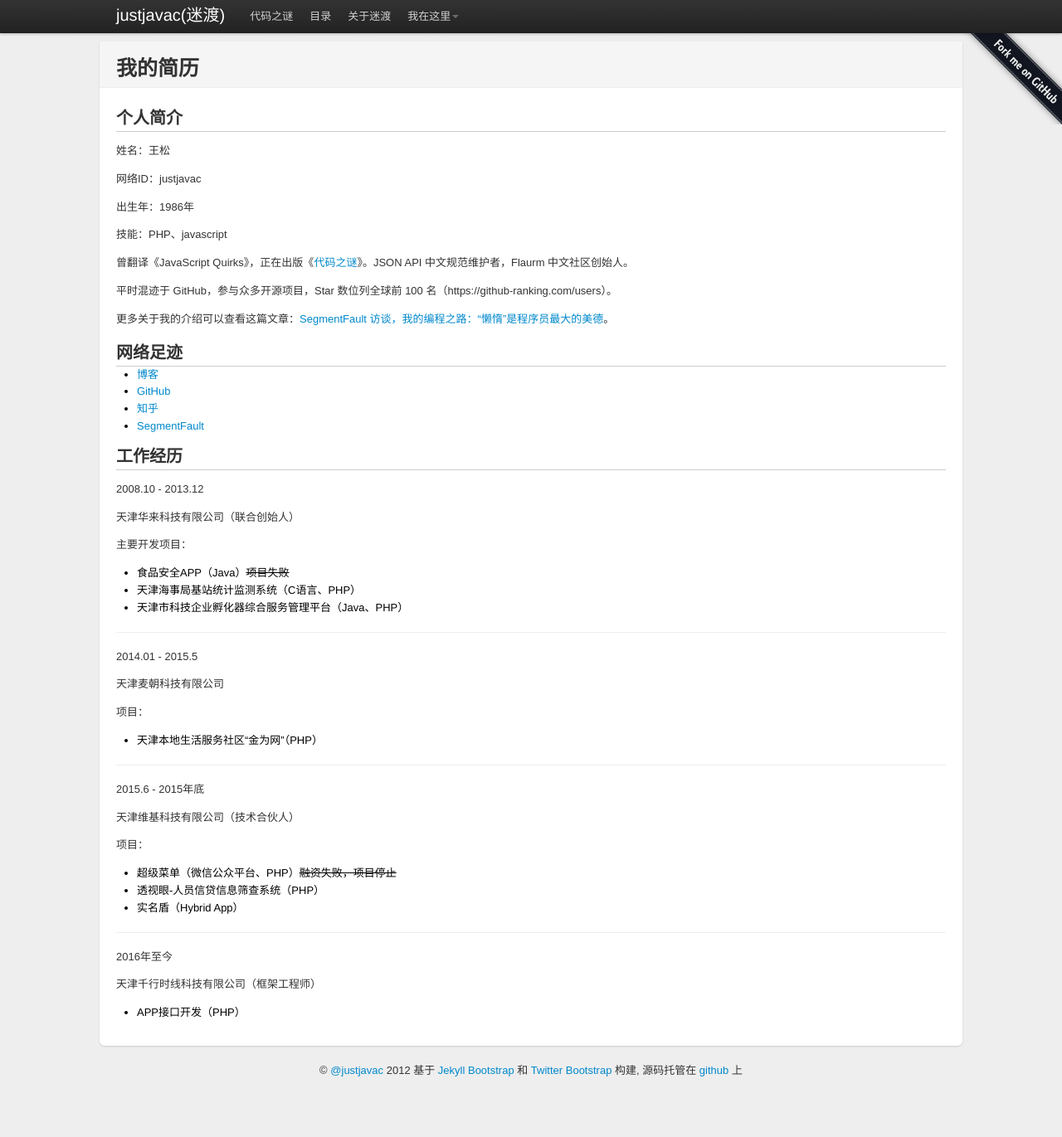
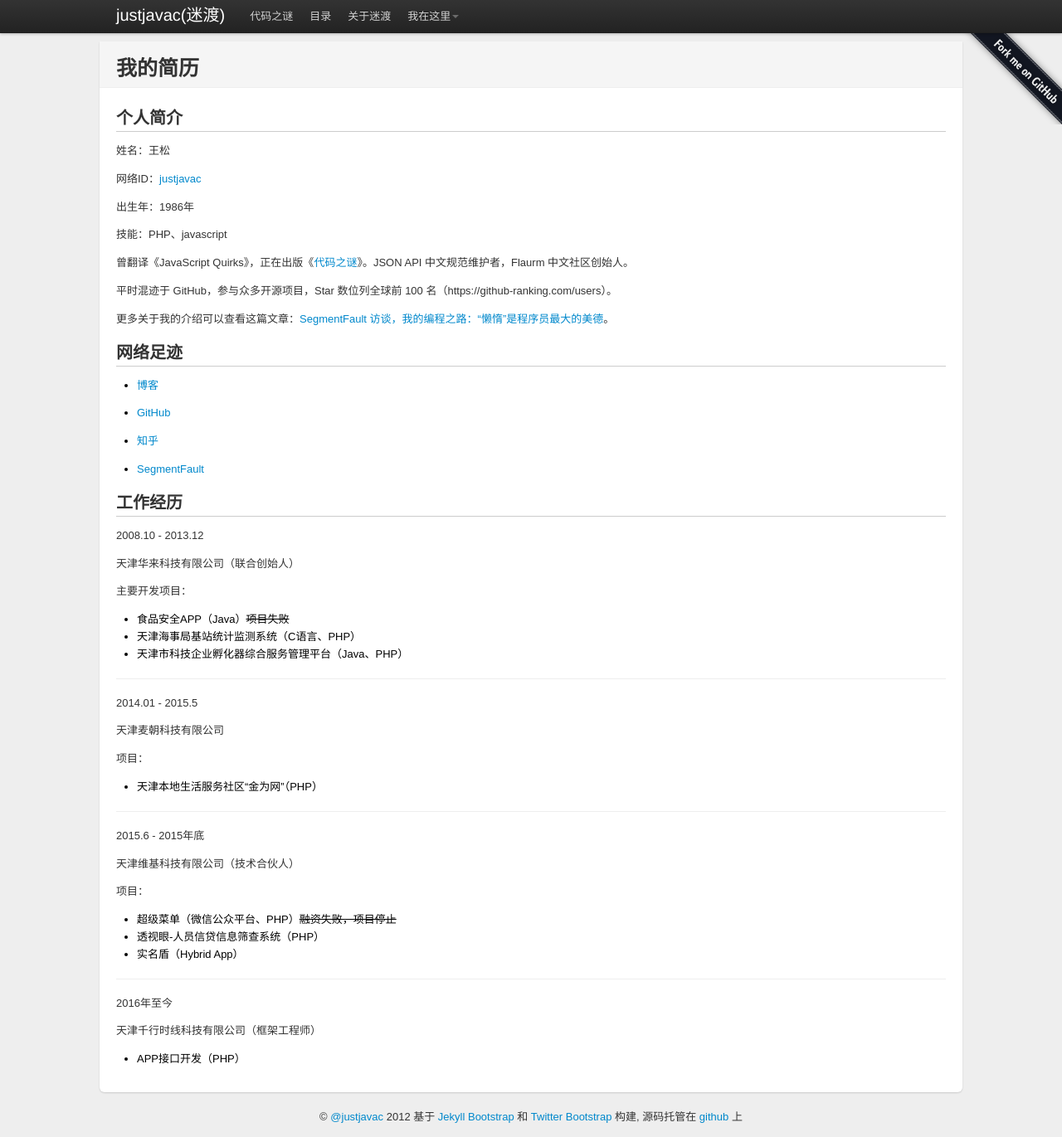
Before and after one commit to justjavac/justjavac.github.com, a Jekyll site: the page built from resume.md, in a window 1280 px wide and 1371 px high. Shown: the whole window at 83% size. Built offline with Jekyll 4.4.1, drawn with Linux system fonts in a browser that asks for light colours; nearby versions of some CDN libraries; Markdown is read by kramdown in place of the engine named in the settings; comment, search, counter and statistics services are not loaded; some of the changed lines change nothing that is shown.

Commit message:
添加链接

```diff
--- a/resume.md
+++ b/resume.md
@@ -9,7 +9,7 @@ header : justjavac
 
 姓名：王松
 
-网络ID：justjavac
+网络ID：[justjavac](https://www.google.com.hk/search?q=justjavac&oq=justjavac&aqs=chrome..69i57j69i60l3j69i65l2&sourceid=chrome&ie=UTF-8)
 
 出生年：1986年
 
@@ -24,8 +24,11 @@ header : justjavac
 ## 网络足迹
 
 - [博客](http://justjavac.com)
+
 - [GitHub](https://github.com/justjavac)
+
 - [知乎](https://www.zhihu.com/people/justjavac.com)
+
 - [SegmentFault](https://segmentfault.com/u/justjavac)
 
 ## 工作经历
```
